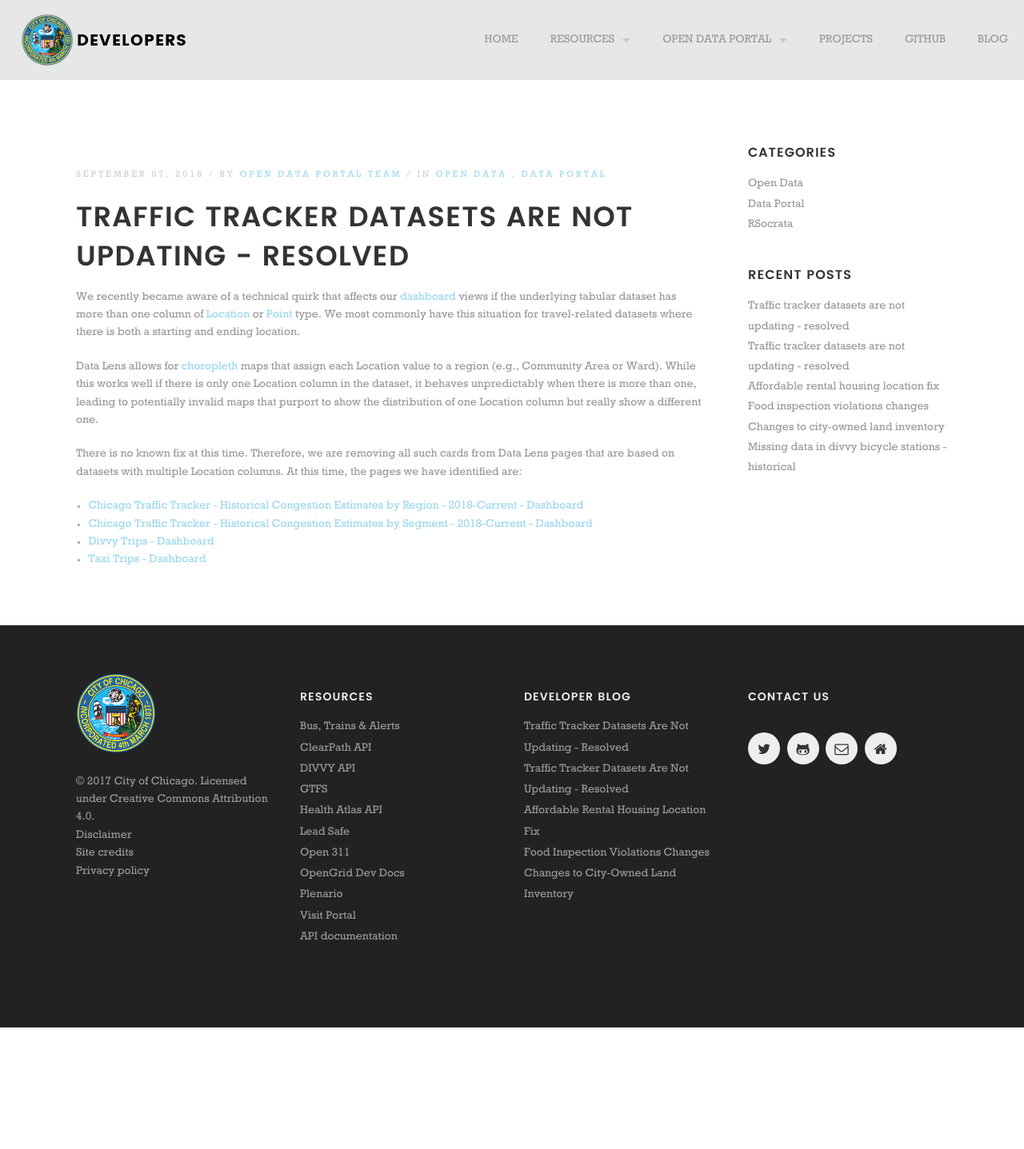
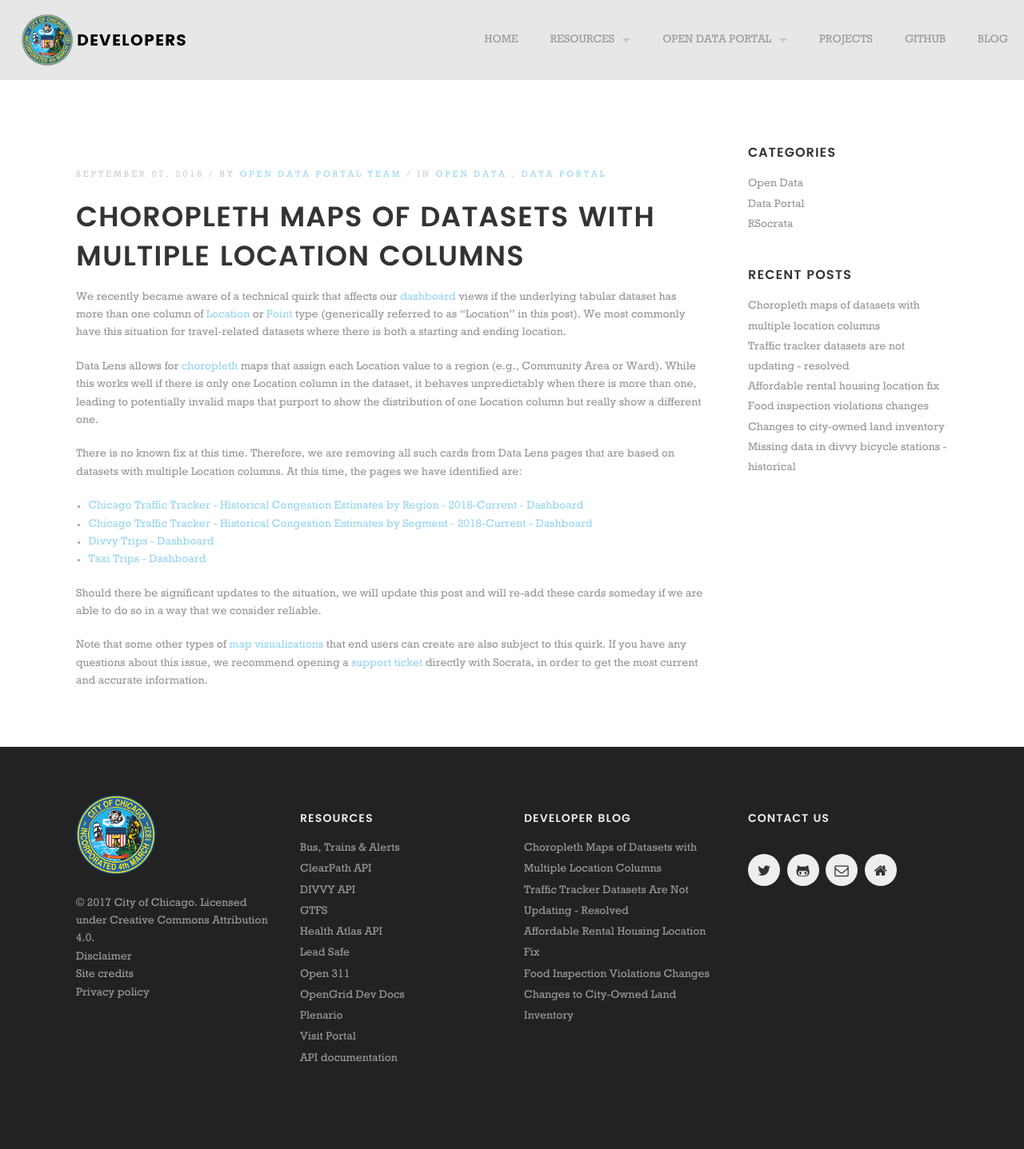
Before and after one commit to Chicago/dev.cityofchicago.org, a Jekyll site: the page built from _posts/2018-09-07-multiple-location-columns.md, in a window 1280 px wide. Shown: the whole page at 80% size. Built offline with Jekyll 4.4.1, drawn with Linux system fonts in a browser that asks for light colours; some web fonts are replaced; before the commit the page ends 1285 px from its top, so only the background shows below that.

Commit message:
Update 2018-09-07-multiple-location-columns.md

```diff
--- a/_posts/2018-09-07-multiple-location-columns.md
+++ b/_posts/2018-09-07-multiple-location-columns.md
@@ -1,6 +1,6 @@
 ---
 layout: post
-title: Traffic Tracker Datasets Are Not Updating - Resolved
+title: Choropleth Maps of Datasets with Multiple Location Columns
 date: '2018-09-07T15:00-05:00'
 author: Open Data Portal Team
 categories:
@@ -14,7 +14,7 @@
 - revision
 - tech-headache
 ---
-We recently became aware of a technical quirk that affects our [dashboard](https://socrata.com/blog/introducing-data-lens/) views if the underlying tabular dataset has more than one column of [Location](https://dev.socrata.com/docs/datatypes/location.html#,) or [Point](https://dev.socrata.com/docs/datatypes/point.html#,) type. We most commonly have this situation for travel-related datasets where there is both a starting and ending location.
+We recently became aware of a technical quirk that affects our [dashboard](https://socrata.com/blog/introducing-data-lens/) views if the underlying tabular dataset has more than one column of [Location](https://dev.socrata.com/docs/datatypes/location.html#,) or [Point](https://dev.socrata.com/docs/datatypes/point.html#,) type (generically referred to as "Location" in this post). We most commonly have this situation for travel-related datasets where there is both a starting and ending location.
 
 Data Lens allows for [choropleth](https://en.wikipedia.org/wiki/Choropleth_map) maps that assign each Location value to a region (e.g., Community Area or Ward). While this works well if there is only one Location column in the dataset, it behaves unpredictably when there is more than one, leading to potentially invalid maps that purport to show the distribution of one Location column but really show a different one.
 
@@ -24,3 +24,7 @@
 * [Chicago Traffic Tracker - Historical Congestion Estimates by Segment - 2018-Current - Dashboard](https://data.cityofchicago.org/d/ef4k-dci7)
 * [Divvy Trips - Dashboard](https://data.cityofchicago.org/d/u94x-unre)
 * [Taxi Trips - Dashboard](https://data.cityofchicago.org/d/spcw-brbq)
+
+Should there be significant updates to the situation, we will update this post and will re-add these cards someday if we are able to do so in a way that we consider reliable.
+
+Note that some other types of [map visualizations](https://support.socrata.com/hc/en-us/articles/360000626547-Publishing-and-Visualizing-Geospatial-Data) that end users can create are also subject to this quirk. If you have any questions about this issue, we recommend opening a [support ticket](https://support.socrata.com/hc/en-us/requests/new) directly with Socrata, in order to get the most current and accurate information.
```
